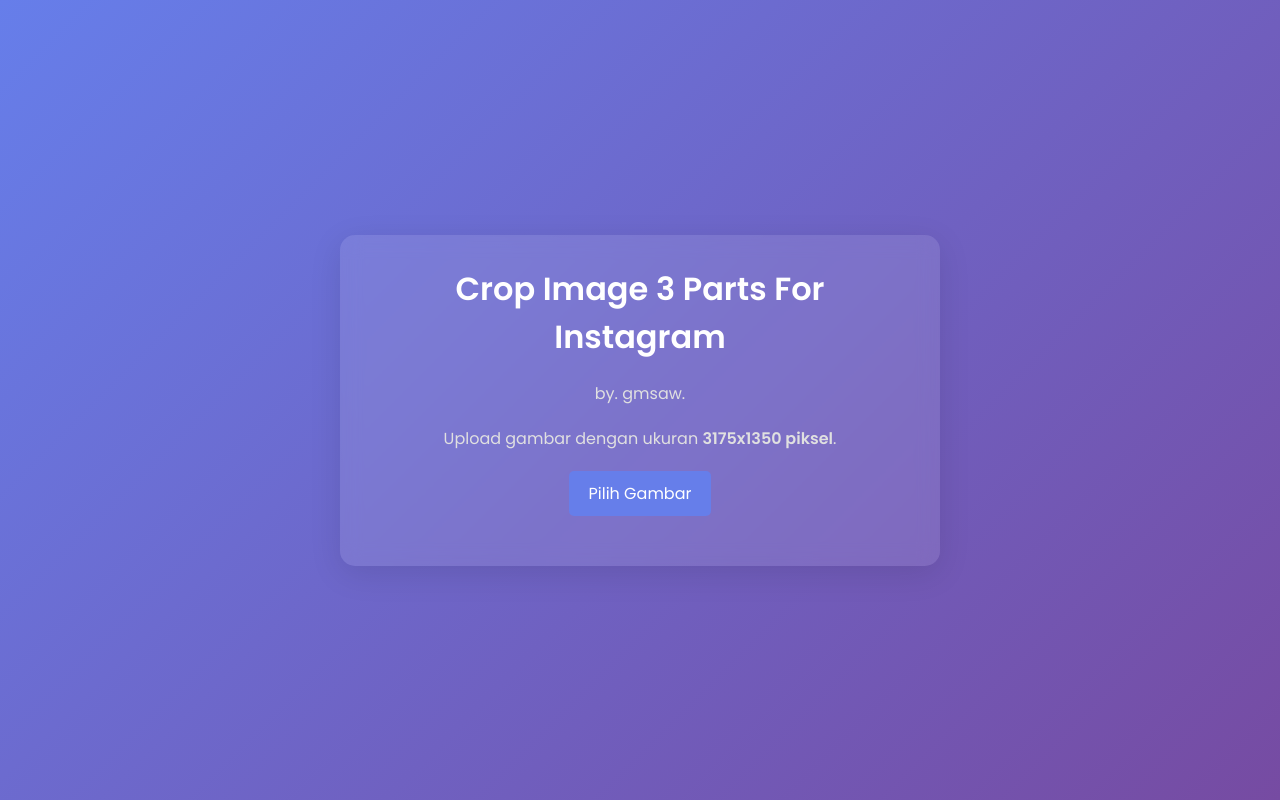
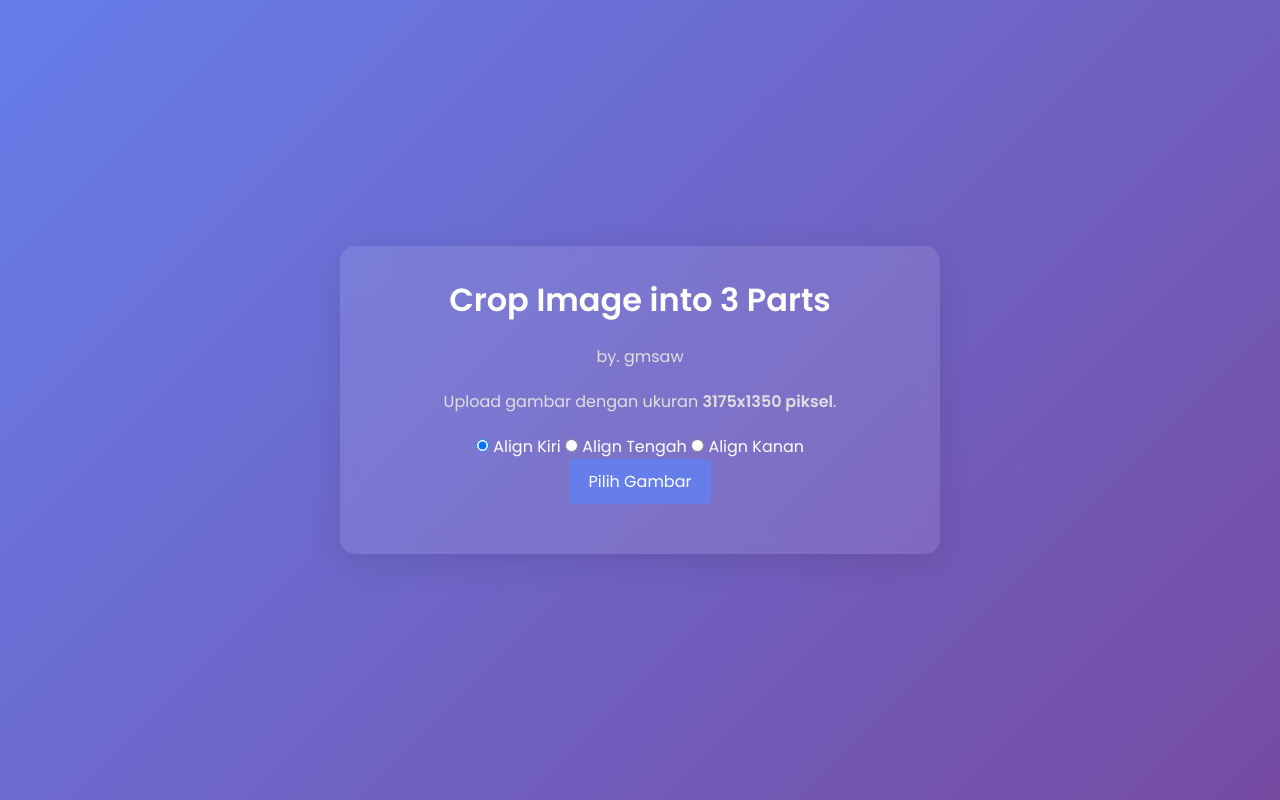
Before and after one commit to gmsaw/CropingInsta, a plain HTML site: page index.html in a window 1280 px wide. Drawn offline with Linux system fonts and the light colour scheme.

Commit message:
Update index.html

```diff
--- a/index.html
+++ b/index.html
@@ -9,9 +9,22 @@
 </head>
 <body>
     <div class="container">
-        <h1>Crop Image 3 Parts For Instagram</h1>
-        <p>by. gmsaw</strong>.</p>
+        <h1>Crop Image into 3 Parts</h1>
+        <p>by. gmsaw</p>
         <p>Upload gambar dengan ukuran <strong>3175x1350 piksel</strong>.</p>
+
+        <!-- Pilihan Align -->
+        <div class="align-options">
+            <label>
+                <input type="radio" name="align" value="left" checked> Align Kiri
+            </label>
+            <label>
+                <input type="radio" name="align" value="center"> Align Tengah
+            </label>
+            <label>
+                <input type="radio" name="align" value="right"> Align Kanan
+            </label>
+        </div>
 
         <!-- Tombol Upload Custom -->
         <label for="imageInput" class="custom-file-upload">
```
